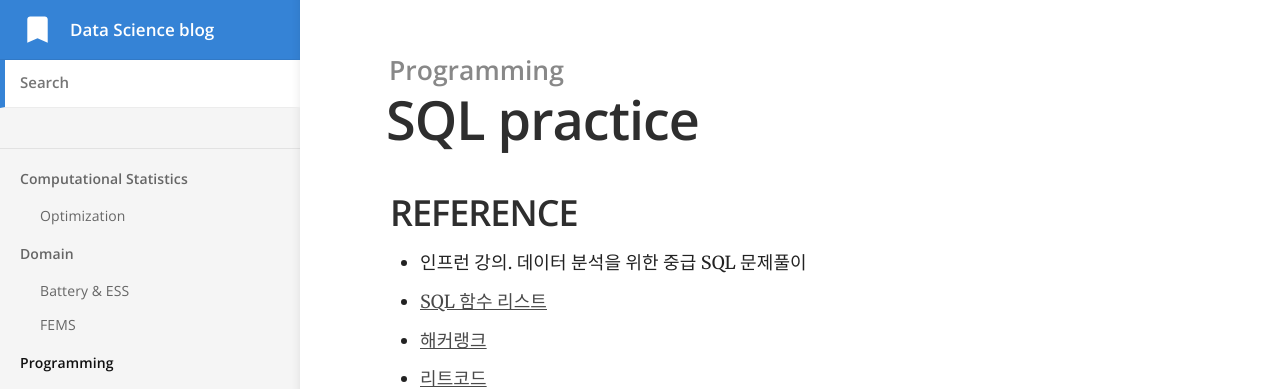
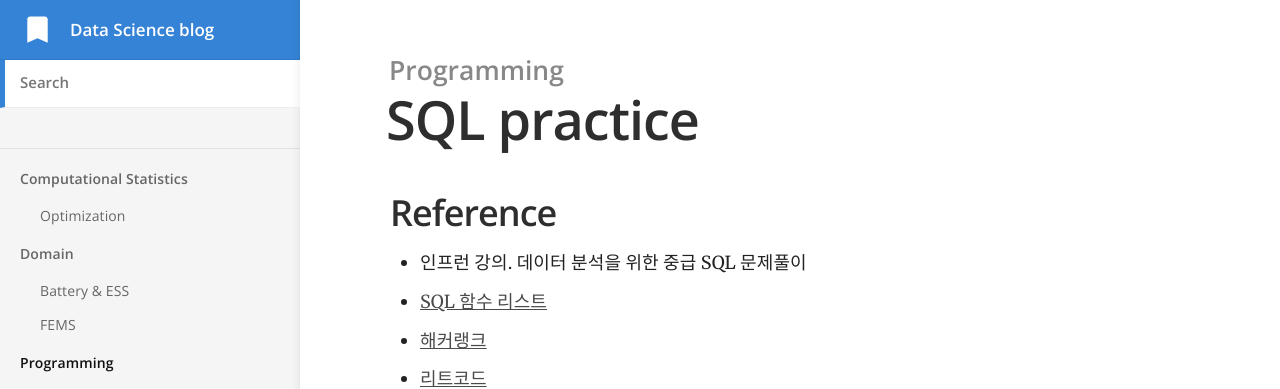
Before and after one commit to yrk3434/yrk3434.github.io, a Jekyll site: the page built from _docs/Programming/SQL Practice.md, in a window 1280 px wide and 900 px high. Shown: the top 389 px of the window. Built offline with Jekyll 4.4.1, drawn with Linux system fonts in a browser that asks for light colours.

```diff
--- a/_docs/Programming/SQL Practice.md
+++ b/_docs/Programming/SQL Practice.md
@@ -5,7 +5,7 @@ order: 1
 ---
 
 
-## REFERENCE
+## Reference
 - 인프런 강의. 데이터 분석을 위한 중급 SQL 문제풀이
 - [SQL 함수 리스트](https://dev.mysql.com/doc/refman/8.0/en/numeric-functions.html)
 - [해커랭크](https://www.hackerrank.com/)
```
